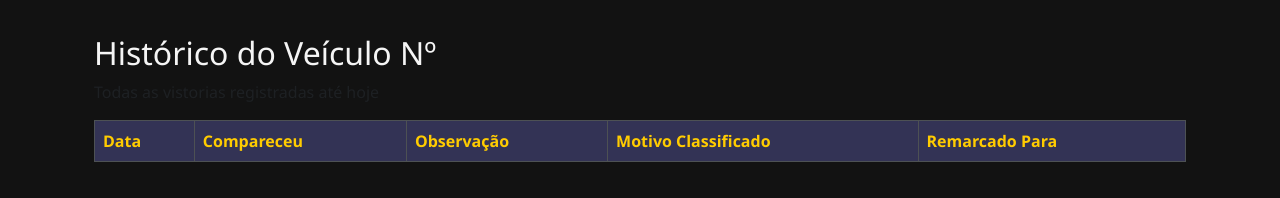
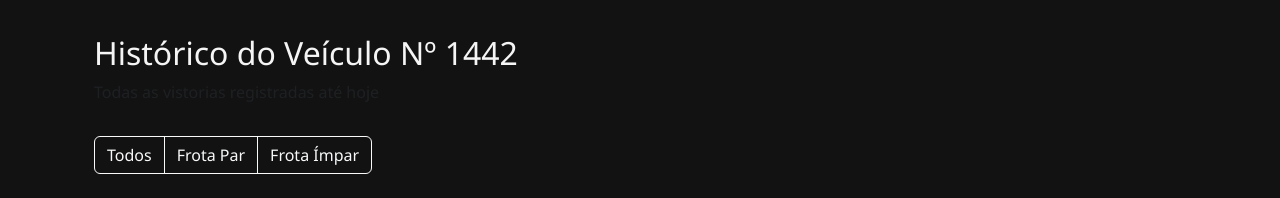
Before and after one commit to brenobucciarati/valeteiro-app, a Flask app: page /veiculo/1442 in a window 1280 px wide. Shown: the part 56-254 px from the top of the page. Run offline with Flask 3, Linux system fonts and the light colour scheme; lists and menus that the app fills with data are empty.

Commit message:
Update historico_veiculo.html

```diff
--- a/templates/historico_veiculo.html
+++ b/templates/historico_veiculo.html
@@ -1,12 +1,18 @@
 {% extends "base.html" %}
-{% block title %}Histórico do Veículo {{ numero }}{% endblock %}
+{% block title %}Histórico do Veículo {{ veiculo.numero_frota }}{% endblock %}
 
 {% block content %}
 <div class="container mt-4">
-    <h2>Histórico do Veículo Nº {{ numero }}</h2>
+    <h2>Histórico do Veículo Nº {{ veiculo.numero_frota }}</h2>
     <p class="text-muted">Todas as vistorias registradas até hoje</p>
 
-    <table class="table table-bordered table-hover mt-3">
+    <div class="btn-group mt-3 mb-4" role="group">
+        <a href="{{ url_for('historico_veiculo', numero=veiculo.numero_frota, tipo='todos') }}" class="btn btn-outline-light {% if tipo_filtro == 'todos' %}active{% endif %}">Todos</a>
+        <a href="{{ url_for('historico_veiculo', numero=veiculo.numero_frota, tipo='par') }}" class="btn btn-outline-light {% if tipo_filtro == 'par' %}active{% endif %}">Frota Par</a>
+        <a href="{{ url_for('historico_veiculo', numero=veiculo.numero_frota, tipo='impar') }}" class="btn btn-outline-light {% if tipo_filtro == 'impar' %}active{% endif %}">Frota Ímpar</a>
+    </div>
+
+    <table class="table table-bordered table-hover">
         <thead class="table-dark text-warning">
             <tr>
                 <th>Data</th>
```
